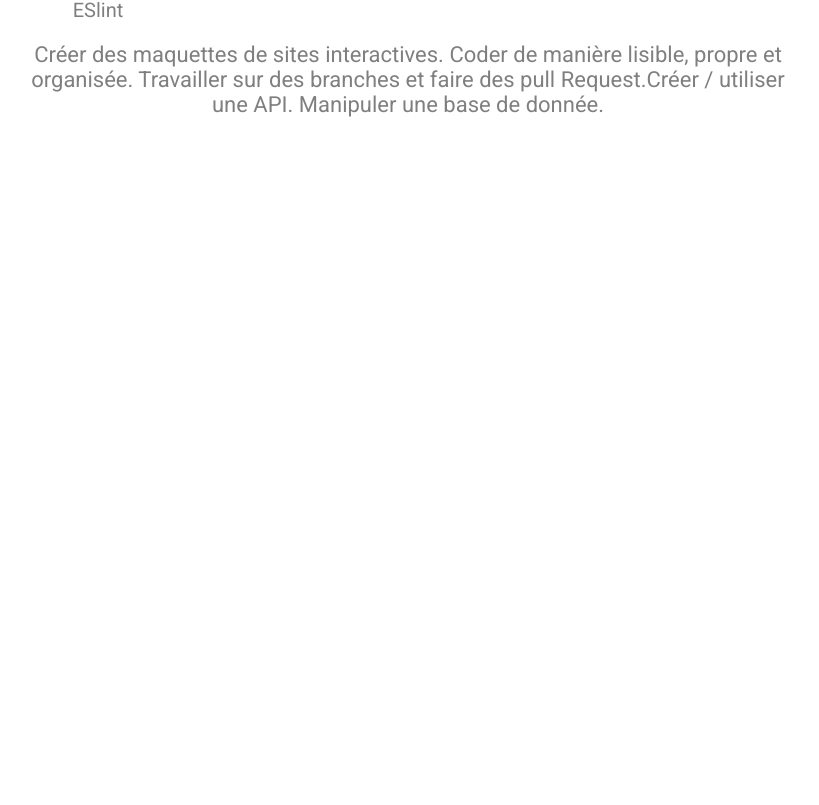
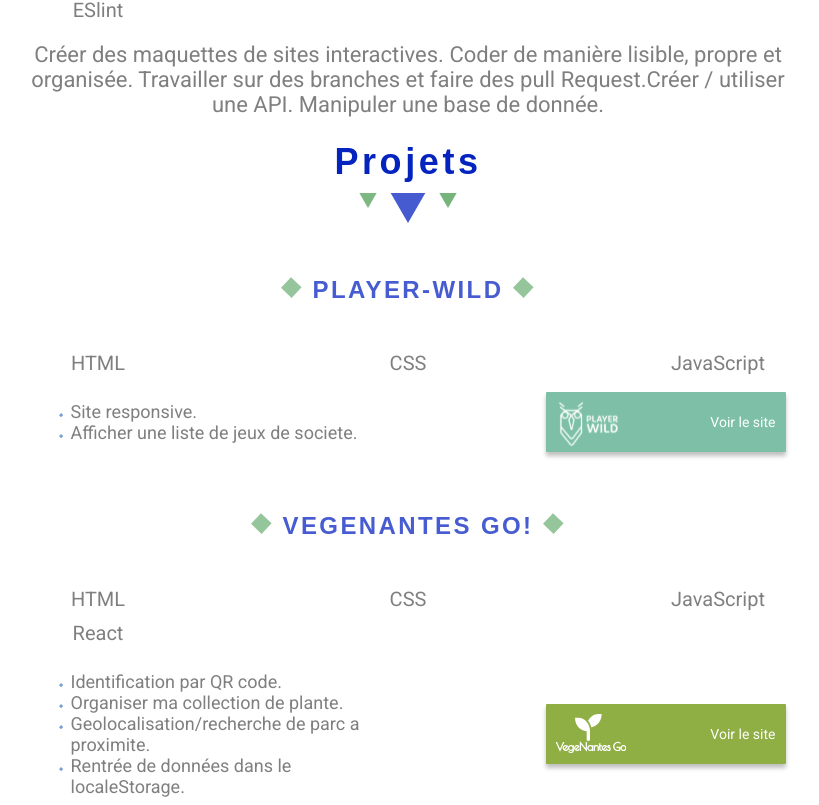
Before and after one commit to fdebrabant/portfolio, a React (Create React App) app: page / in a window 1280 px wide. Shown: the part 1595-2400 px from the top of the page, without its empty margins (232-1051 px from the left). Before the commit the page ends 1712 px from the top, so only its background shows below. Built offline with nearby package versions, Linux system fonts and the light colour scheme; a web font is replaced by a local one.

Commit message:
update app.jsx

```diff
--- a/src/App.jsx
+++ b/src/App.jsx
@@ -5,6 +5,7 @@ import Header from './views/Header';
 import Status from './views/Status';
 import Contact from './views/Contact';
 import Competences from './views/Competences';
+import Projets from './views/Projets';
 
 
 function App() {
@@ -17,6 +18,7 @@ function App() {
           <Status />
           <Contact />
           <Competences />
+          <Projets />
         </main>
       </div>
     </div>
```
